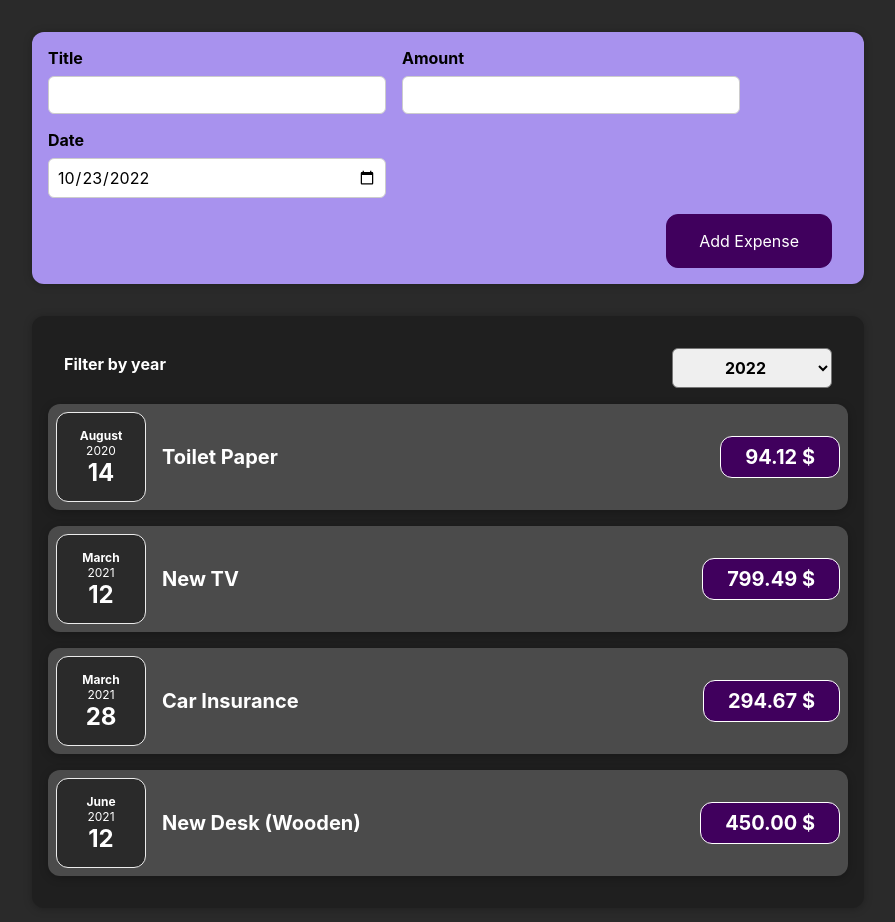
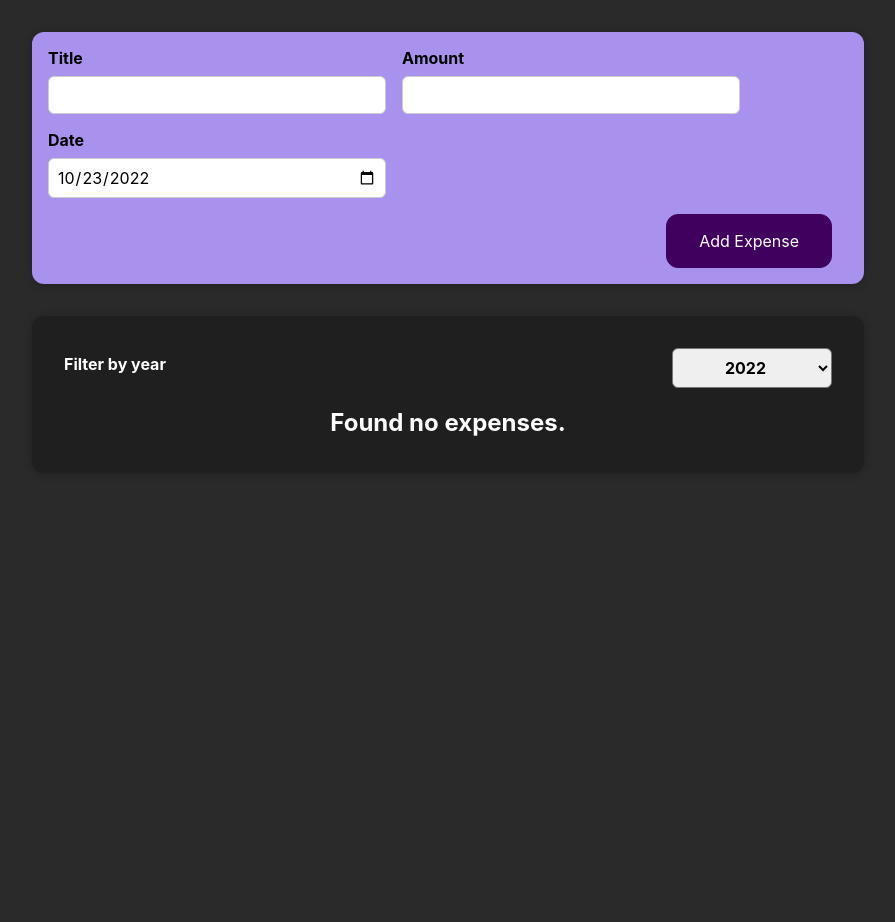
Before and after one commit to Mhamad-Raad/React-Cash-Flow, a React (Create React App) app: page / in a window 1280 px wide. Shown: the top 922 px of the page, without its empty margins (192-1087 px from the left). After the commit the page ends 800 px from the top, so only its background shows below. Built offline with nearby package versions, Linux system fonts and the light colour scheme.

Commit message:
filter items done

```diff
--- a/src/App.js
+++ b/src/App.js
@@ -9,7 +9,12 @@
     amount: 94.12,
     date: new Date(2020, 7, 14),
   },
-  { id: 'e2', title: 'New TV', amount: 799.49, date: new Date(2021, 2, 12) },
+  {
+    id: 'e2',
+    title: 'New TV',
+    amount: 799.49,
+    date: new Date(2021, 2, 12)
+  },
   {
     id: 'e3',
     title: 'Car Insurance',
@@ -31,14 +36,14 @@
     setExpenses([expense, ...expenses]);
   };
 
-  const FilterHandler = (event) => {
-    console.log(event.target.value);
-  };
+
+
+
 
   return (
     <div>
       <NewExpense addExpense={addExpenseHandler} />
-      <Card filterExpenses={FilterHandler} Pexpenses={expenses}/>
+      <Card Pexpenses={expenses}/>
     </div>
   );
 }
--- /dev/null
+++ b/src/Components/Expenses/ExpenseList.css
@@ -0,0 +1,9 @@
+.expenses-list {
+  list-style: none;
+  padding: 0;
+}
+
+.expenses-list__fallback {
+  color: white;
+  text-align: center;
+}
--- /dev/null
+++ b/src/Components/Expenses/ExpenseList.js
@@ -0,0 +1,24 @@
+import './ExpenseList.css'
+
+import ExpenseItem from './ExpenseItem.js';
+
+const ExpenseList = (props) => {
+  if (props.items.length === 0) {
+    return <h2 className="expenses-list__fallback">Found no expenses.</h2>;
+  }
+
+  return (
+    <ul className="expenses-list">
+      {props.items.map((expense) => (
+        <ExpenseItem
+          key={expense.id}
+          title={expense.title}
+          amount={expense.amount}
+          date={expense.date}
+        />
+      ))}
+    </ul>
+  );
+}
+
+export default ExpenseList;
--- a/src/Components/Expenses/ExpensesFilter.js
+++ b/src/Components/Expenses/ExpensesFilter.js
@@ -4,7 +4,7 @@
 
 const ExpensesFilter = (props) => {
   const dropdownChangeHandler = (event) => {
-    props.onFilterHandler(event);
+    props.onFilterHandler(event.target.value);
   };
 
   return (
--- a/src/Components/UI/Card.js
+++ b/src/Components/UI/Card.js
@@ -1,23 +1,27 @@
 import ExpenseItem from '../Expenses/ExpenseItem.js';
 import ExpenseFilter from '../Expenses/ExpensesFilter.js';
+import ExpenseList from '../Expenses/ExpenseList.js';
+import React, { useState } from 'react';
 
 import './Card.css';
 
 
 const Expenses = (props) => {
+  const [filteredYear, setFilteredYear] = useState('2022');
 
+  const FilterHandler = (val) => {
+    setFilteredYear(val);
+  };
 
+  let arr = props.Pexpenses.filter((expense) => {
+    return expense.date.getFullYear().toString() === filteredYear;
+  });
 
   return (
     <div className="expenses">
-       <ExpenseFilter onFilterHandler={props.filterExpenses}/>
-       {
-          props.Pexpenses.map((expense) => {
-            return ( <ExpenseItem key={expense.id} title={expense.title} amount={expense.amount} date={expense.date} /> );
-          })
-       }
+      <ExpenseFilter onFilterHandler={FilterHandler}/>
+      <ExpenseList items={arr}/>
     </div>
-
   );
 
 }
```
